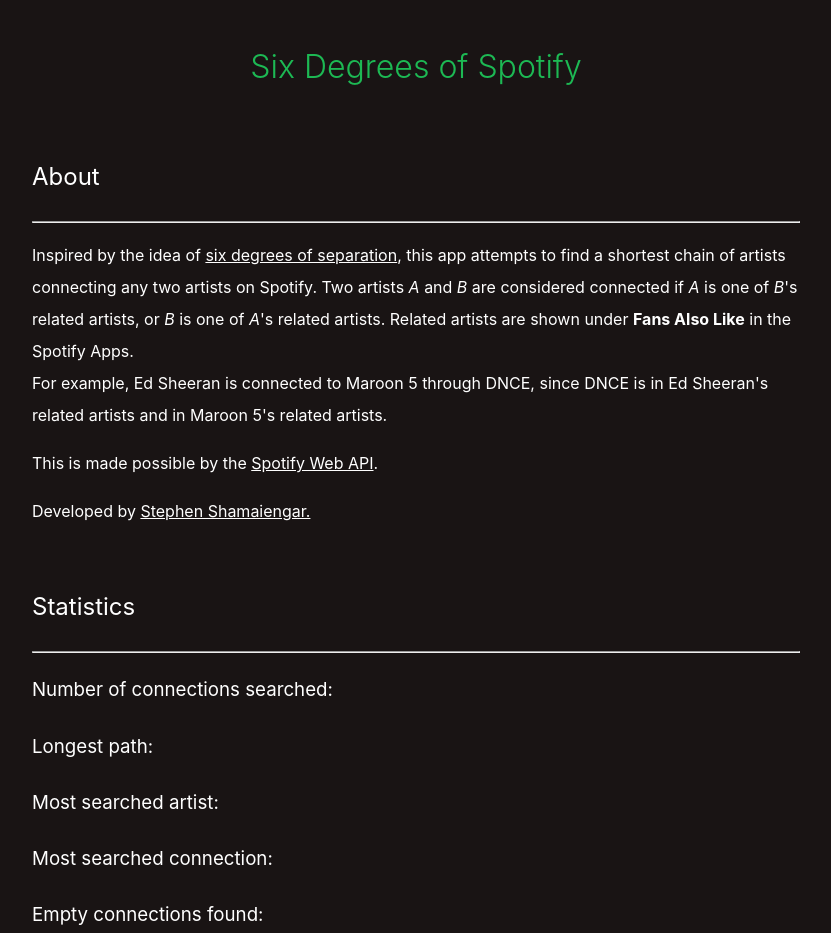
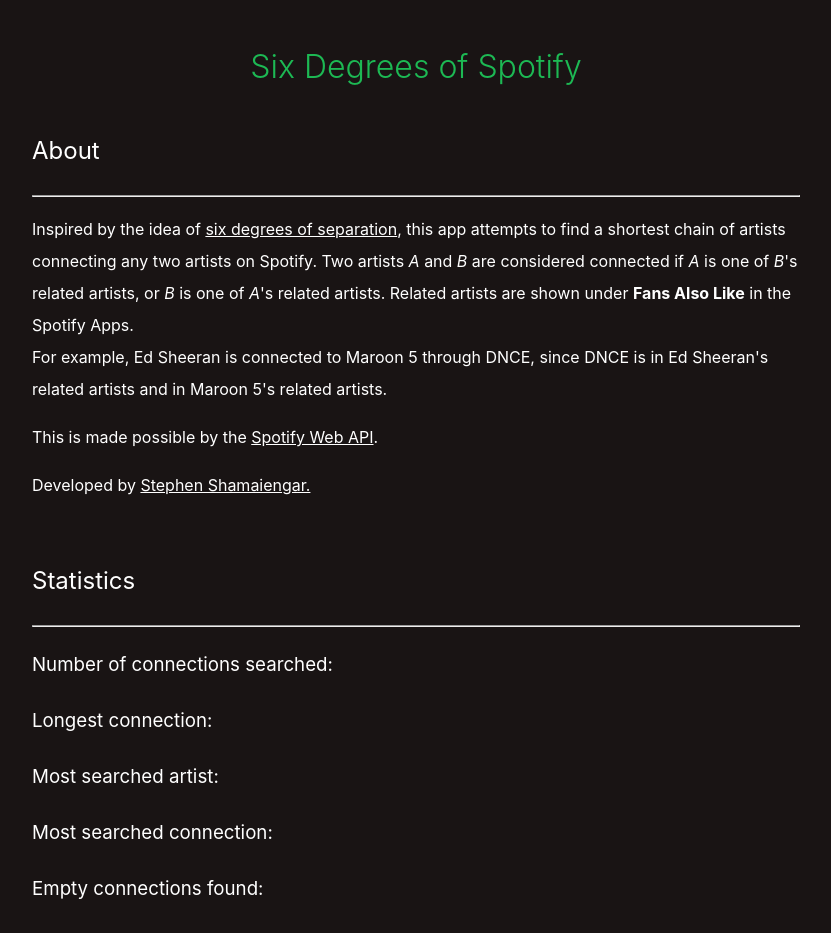
Before and after one commit to sshamaiengar/six-degrees-of-spotify-app, a React (Create React App) app: page /info in a window 1280 px wide. Shown: the whole page, without its empty margins (224-1055 px from the left). After the commit the page ends 908 px from the top, so only its background shows below. Built offline with nearby package versions, Linux system fonts and the light colour scheme.

Commit message:
Fixed some styling, including snackbar colors.

```diff
--- a/src/App.css
+++ b/src/App.css
@@ -20,7 +20,7 @@
     z-index: 1000;
     display:flex;
     justify-content: space-between;
-    padding: 2%;
+    padding: 2% 2% 0 2%;
 }
 
 #infoContent {
@@ -34,7 +34,7 @@
 
 .searchContainer {
     position: relative;
-    margin-top: 5%;
+    margin-top: 4%;
     height: 15%;
     z-index: 999;
 }
--- a/src/App.js
+++ b/src/App.js
@@ -16,11 +16,19 @@
 import theme from './theme';
 import './App.css';
 import { copyToClipBoard} from "./components/util";
+import SnackbarContent from "@material-ui/core/SnackbarContent";
+import makeStyles from "@material-ui/core/styles/makeStyles";
 
 
 const apiUrl = process.env.SIX_DEGREES_API_URL || "http://localhost:5000";
 
-//
+const styles = theme => ({
+    root: {
+        backgroundColor: 'black',
+        color: 'white'
+    }
+});
+
 function App({ match: { params}}) {
     const hasURLParams = Object.entries(params).length > 0;
     const [artist1, setArtist1] = useState({});
@@ -30,6 +38,9 @@
     const [isOpenSnackBar, setOpenSnackBar] = useState(false);
 
     const [connectionData, setConnectionData] = useState([]);
+
+    const snackBarStyles = makeStyles(styles);
+    const snackBarClasses = snackBarStyles();
 
     // clear data if new artists selected
     useEffect(() => {
@@ -135,8 +146,13 @@
                         autoHideDuration={3000}
                         onClose={() => setOpenSnackBar(false)}
                         TransitionComponent={Slide}
-                        message={<span id="message-id">Connection permalink copied to clipboard!</span>}
-                    />
+                    >
+                        <SnackbarContent
+                            message={<span id="message-id">Connection permalink copied to clipboard!</span>}
+                            className={snackBarClasses.root}
+                        >
+                        </SnackbarContent>
+                    </Snackbar>
                 </div>
                 {!hasURLParams && <div className="searchContainer">
                     <div className="searchBar" style={{left: '15%'}}>
--- a/src/components/Info.js
+++ b/src/components/Info.js
@@ -40,7 +40,7 @@
                     <hr/>
                     <ul style={{listStyle: 'none', paddingLeft: 0}}>
                         <li><h3>Number of connections searched: </h3></li>
-                        <li><h3>Longest path: </h3></li>
+                        <li><h3>Longest connection: </h3></li>
                         <li><h3>Most searched artist: </h3></li>
                         <li><h3>Most searched connection: </h3></li>
                         <li><h3>Empty connections found: </h3></li>
```
